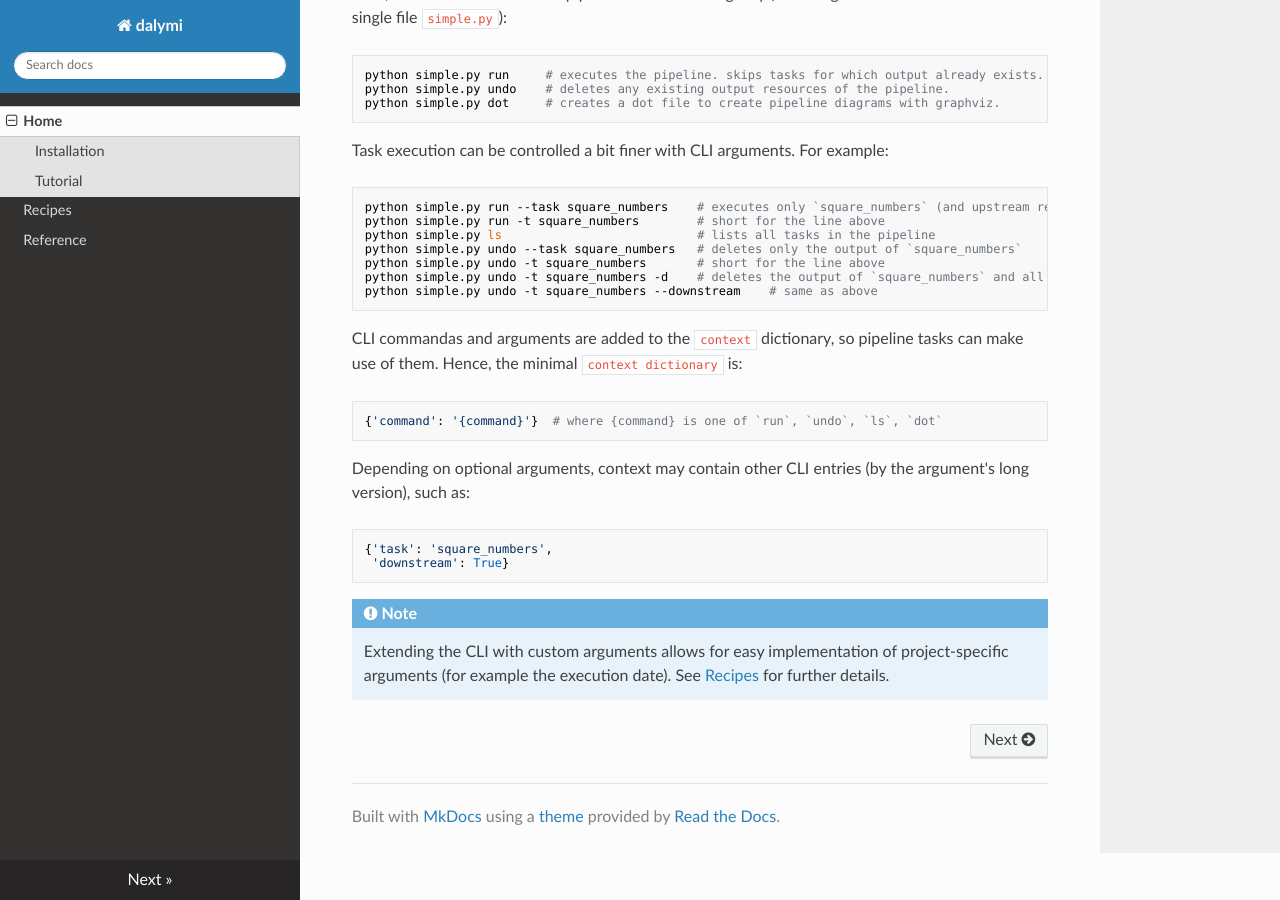
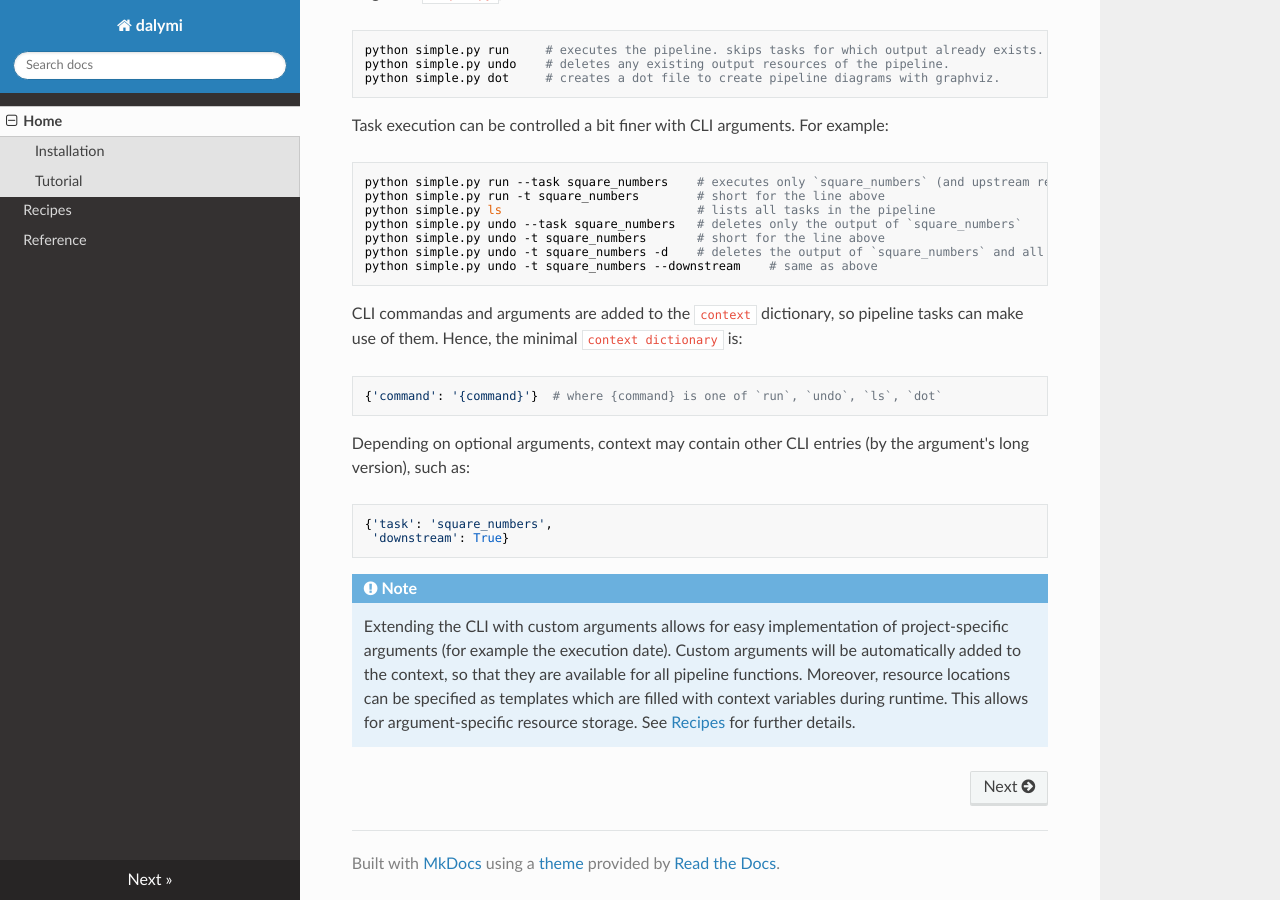
Before and after one commit to joschnitzbauer/dalymi, an MkDocs documentation site: the page built from docs/index.md, in a window 1280 px wide and 900 px high, scrolled down 3580 px. Built offline with MkDocs 1.6.1, drawn with Linux system fonts in a browser that asks for light colours; nearby versions of some CDN libraries; old or Windows-style settings are respelled for this version of MkDocs; some of the changed text lies outside the part shown.

Commit message:
More details on custom arguments

````diff
--- a/docs/index.md
+++ b/docs/index.md
@@ -51,7 +51,7 @@
 
 !!! note
     The above image was generated by the *dalymi* graph plot command line interface and [graphviz](https://www.graphviz.org/):
-    ``` bash
+    ```
     python examples/simple.py dot
     dot -Tpng pipeline.dot -o pipeline.png
     ```
@@ -153,4 +153,4 @@
 ```
 
 !!! note
-    Extending the CLI with custom arguments allows for easy implementation of project-specific arguments (for example the execution date). See [Recipes](recipes.md) for further details.
+    Extending the CLI with custom arguments allows for easy implementation of project-specific arguments (for example the execution date). Custom arguments will be automatically added to the context, so that they are available for all pipeline functions. Moreover, resource locations can be specified as templates which are filled with context variables during runtime. This allows for argument-specific resource storage. See [Recipes](recipes.md) for further details.
````
